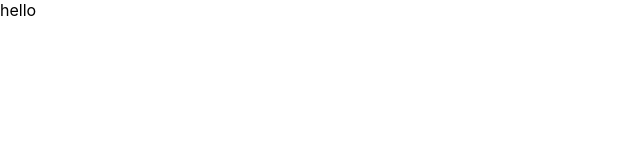
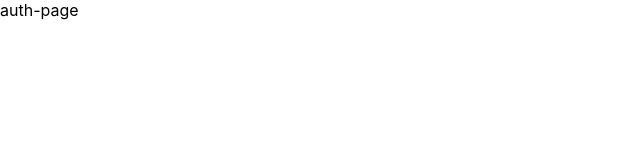
Before and after one commit to VladimirRM/Materialui-Reacthookgorms, a React (Create React App) app: page / in a window 1280 px wide. Shown: the top 160 px of the page, without its empty margins (0-640 px from the left). Built offline with nearby package versions, Linux system fonts and the light colour scheme.

Commit message:
create auth-page

```diff
--- a/src/App.tsx
+++ b/src/App.tsx
@@ -1,11 +1,12 @@
 import React from 'react';
+import { AuthPage } from './pages/auth-page';
 
 
 
 function App() {
   return (
     <div className="App">
-     hello
+     <AuthPage/>
     </div>
   );
 }
--- /dev/null
+++ b/src/pages/auth-page/auth-page.tsx
@@ -0,0 +1,10 @@
+import React from 'react'
+import './auth-page.css'
+
+ export const AuthPage= () => {
+  return (
+    <div>auth-page</div>
+  )
+}
+
+export default AuthPage
--- /dev/null
+++ b/src/pages/auth-page/index.ts
@@ -0,0 +1 @@
+export * from './auth-page'
```
Also changed, not shown: src/pages/auth-page/auth-page.css (added).
